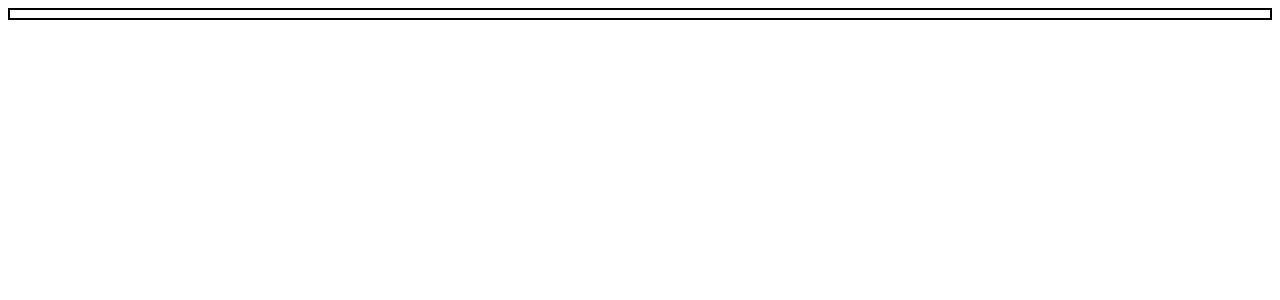
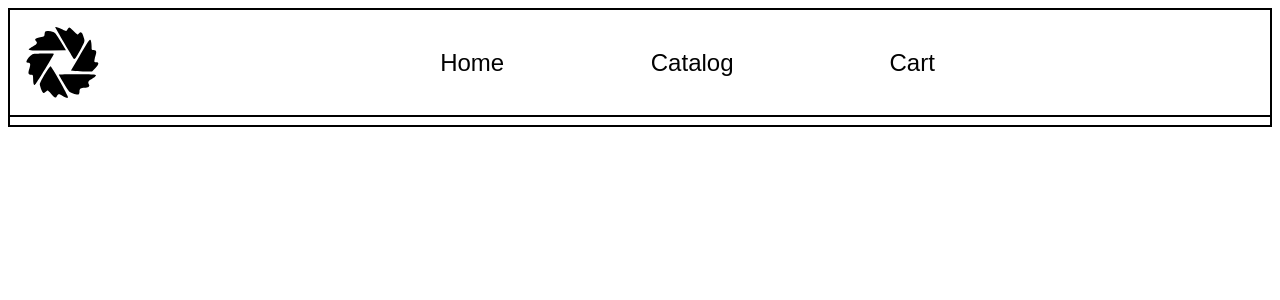
Before and after one commit to max-dmytryshyn/Web-Labs, a React (Create React App) app in the folder Lab 6+/spa/: page / in a window 1280 px wide. Shown: the top 300 px of the page. Built offline with nearby package versions, Linux system fonts and the light colour scheme.

Commit message:
Add header

```diff
--- a/Lab 6+/spa/src/components/homepage/header/Header.css
+++ b/Lab 6+/spa/src/components/homepage/header/Header.css
@@ -0,0 +1,37 @@
+.header {
+  display: flex;
+  align-items: center;
+  border-bottom: solid;
+  border-color: black;
+  border-width: 2px;
+}
+
+.header__logo {
+  width: 75px;
+  height: 75px;
+  margin: 15px;
+}
+
+.header__nav {
+  display: flex;
+  align-items: center;
+  justify-content: center;
+  padding: 0;
+  width: 100%;
+}
+
+.header__nav__item {
+  padding: 15px;
+  margin: 0px 20px;
+  border-radius: 20px;
+  width: 150px;
+
+  font-size: 24px;
+  text-align: center;
+
+  transition: background-color 0.3s;
+}
+
+.header__nav__item:hover {
+  background-color: lightgray;
+}
--- a/Lab 6+/spa/src/components/homepage/header/Header.jsx
+++ b/Lab 6+/spa/src/components/homepage/header/Header.jsx
@@ -1,5 +1,21 @@
+import logoImage from "./images/logo.svg";
 import "./Header.css";
 
 export const Header = () => {
-  return <header></header>;
+  return (
+    <header className="header">
+      <img src={logoImage} className="header__logo" alt="logo" />
+      <ul className="header__nav">
+        <li className="header__nav__item">
+          <a href="">Home</a>
+        </li>
+        <li className="header__nav__item">
+          <a href="">Catalog</a>
+        </li>
+        <li className="header__nav__item">
+          <a href="">Cart</a>
+        </li>
+      </ul>
+    </header>
+  );
 };
```
Also changed, not shown: Lab 6+/spa/src/components/homepage/header/images/logo.svg.
